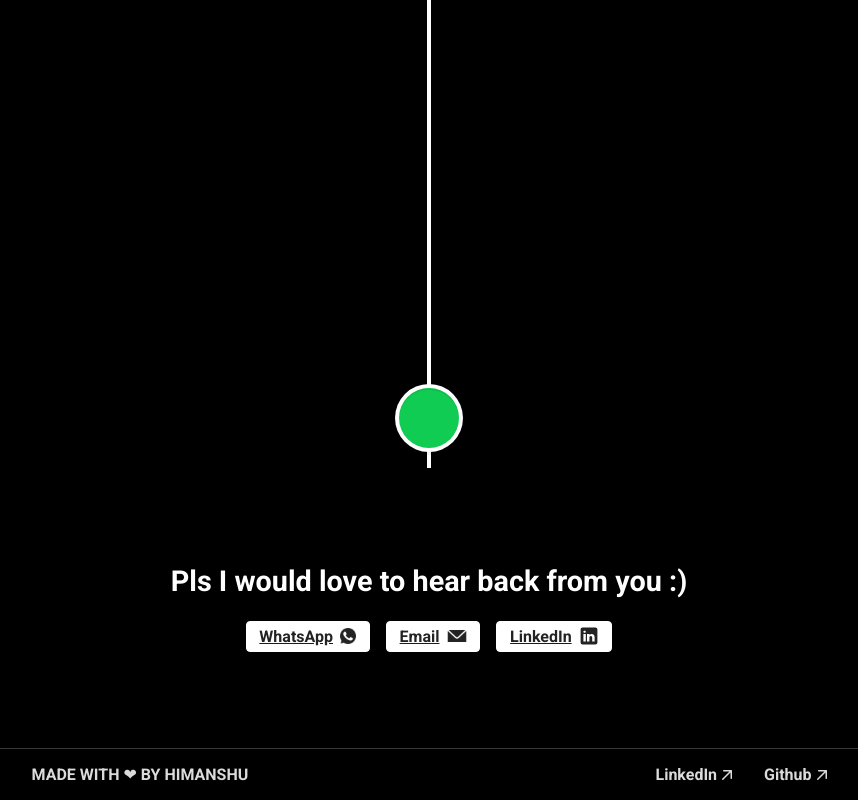
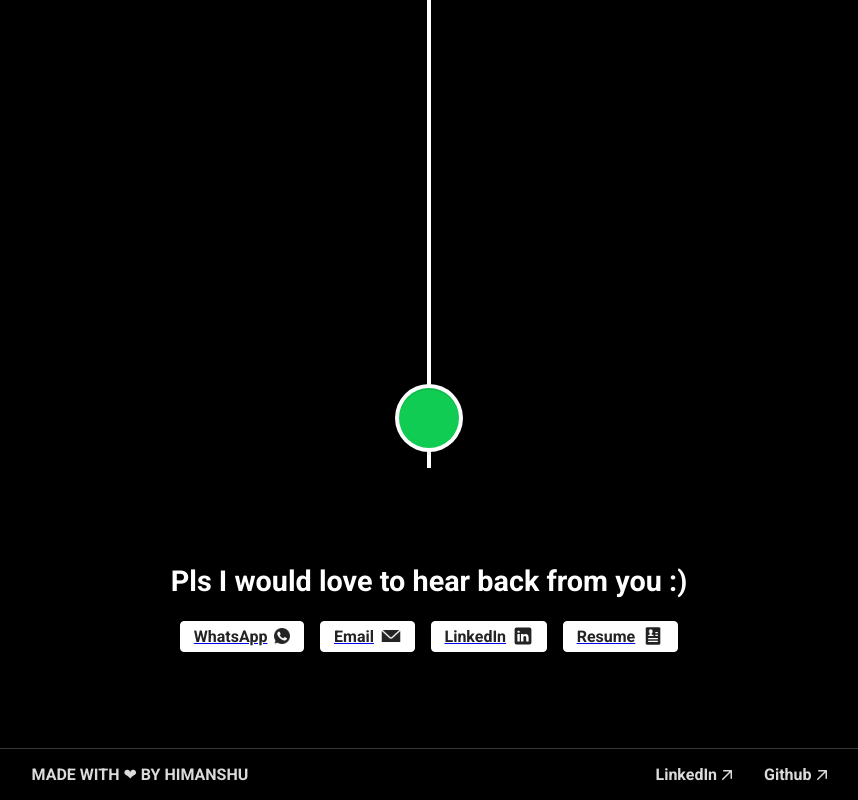
Before and after one commit to gabbar-singhh/titc, a Next.js app: page / in a window 1280 px wide. Shown: the part 7649-8449 px from the top of the page, without its empty margins (211-1069 px from the left). Built offline with nearby package versions, Linux system fonts and the light colour scheme.

Commit message:
resume added

```diff
--- a/src/pages/index.js
+++ b/src/pages/index.js
@@ -15,6 +15,8 @@ export default function Home() {
     WHATSAPP: "https://wa.me/+917701973093",
     EMAIL:
       "https://mail.google.com/mail/?view=cm&fs=1&to=himanshup1308@gmail.com",
+    RESUME:
+      "https://drive.google.com/file/d/1I4jQAeGj0Od2LctN43Lud8g2uI9UyJu2/view?usp=sharing",
   };
 
   return (
@@ -68,6 +70,18 @@ export default function Home() {
               />
             </div>
           </Link>
+
+          <Link href={URL.RESUME} target="_blank">
+            <div className={`${styles.btn} BubbleEff`}>
+              <span> Resume</span>
+              <Image
+                src={"/icons/resumeIcons.png"}
+                height={20}
+                width={22}
+                alt="resume icon"
+              />
+            </div>
+          </Link>
         </div>
       </section>
       <Footer />
```
Also changed, not shown: public/icons/resumeIcons.png (added).
